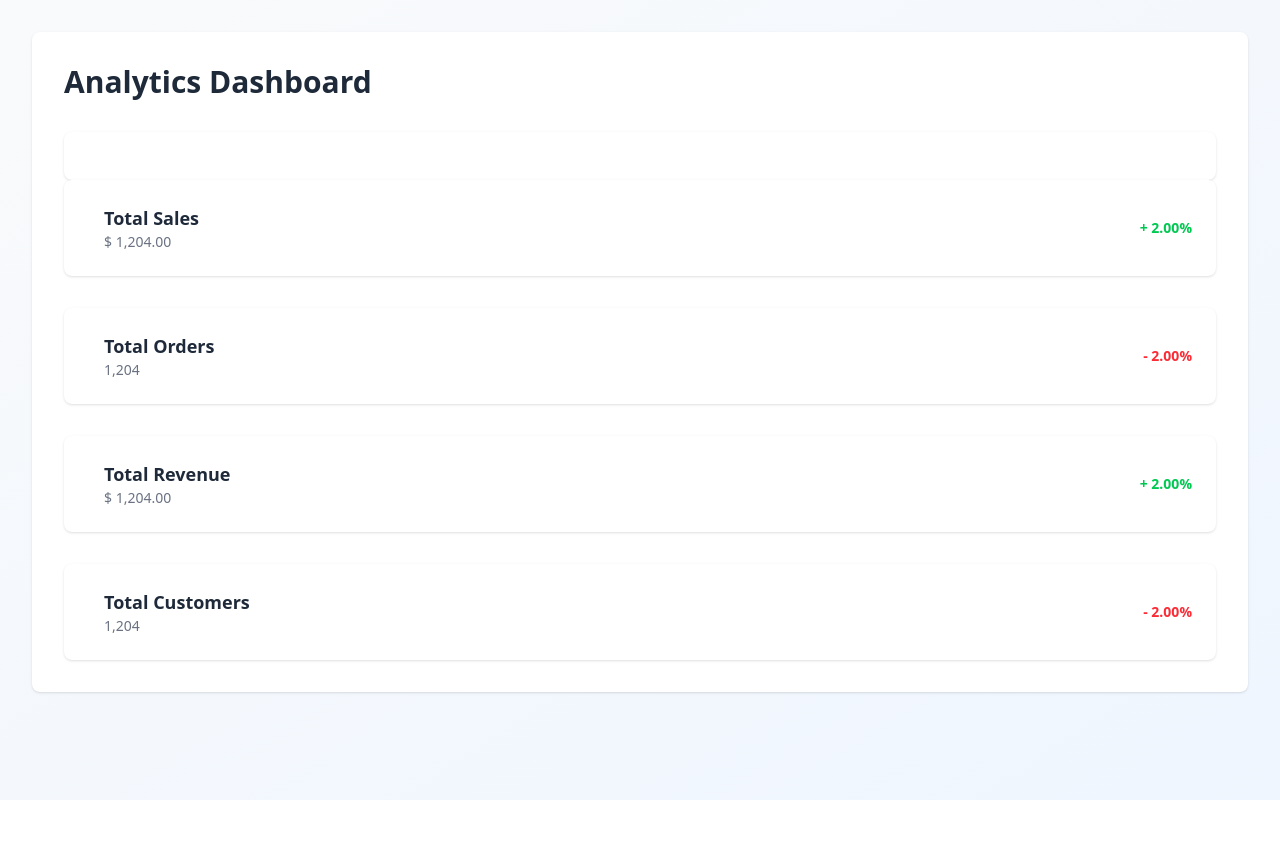
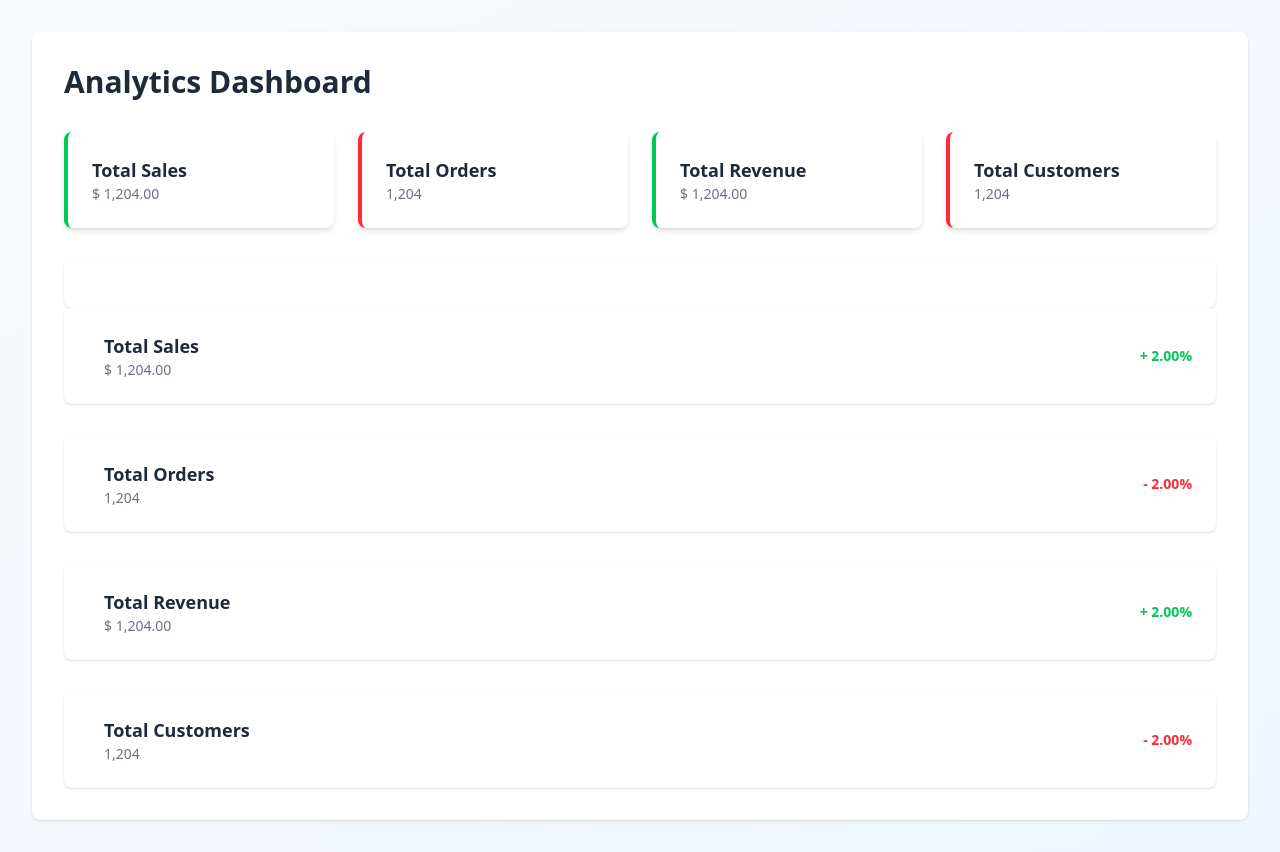
Before and after one commit to mnraza-dev/NextJS_Mastery, a Next.js app in the folder demos/: page /dashboard/analytics in a window 1280 px wide. Before the commit the page ends 800 px from the top, so only its background shows below. Built offline with nearby package versions, Linux system fonts and the light colour scheme.

Commit message:
Add metrics display to Analytics Dashboard with conditional styling for positive and negative values

```diff
--- a/demos/src/app/dashboard/analytics/page.tsx
+++ b/demos/src/app/dashboard/analytics/page.tsx
@@ -44,14 +44,23 @@ const Analytics = () => {
         </h1>
 
         {/* Overview Metrics section  */}
-        <div className="grid grid-cols-1 sm:grid-cols-2 lg:grid-cols-4 gap-6">
-
+        <div className="grid grid-cols-1 sm:grid-cols-2 lg:grid-cols-4 gap-6 mb-8">
+          {metrics.map((metric, index) => (
+            <div
+              className={`flex justify-between items-center bg-white rounded-lg shadow-md p-6 border-l-4  ${
+                metric.isPositive ? "border-green-500" : "border-red-500"
+              }`}
+            >
+              <div>
+                <h3 className="text-lg font-semibold text-gray-800">
+                  {metric.name}
+                </h3>
+                <p className="text-sm text-gray-500">{metric.value}</p>
+              </div>
+            </div>
+          ))}
         </div>
-        <div className="flex items-center justify-between p-6 bg-white rounded-lg shadow-sm">
-
-
-
-        </div>
+        <div className="flex items-center justify-between p-6 bg-white rounded-lg shadow-sm"></div>
 
         {/* metrics list section  */}
         <section className="space-y-8 ">
```
